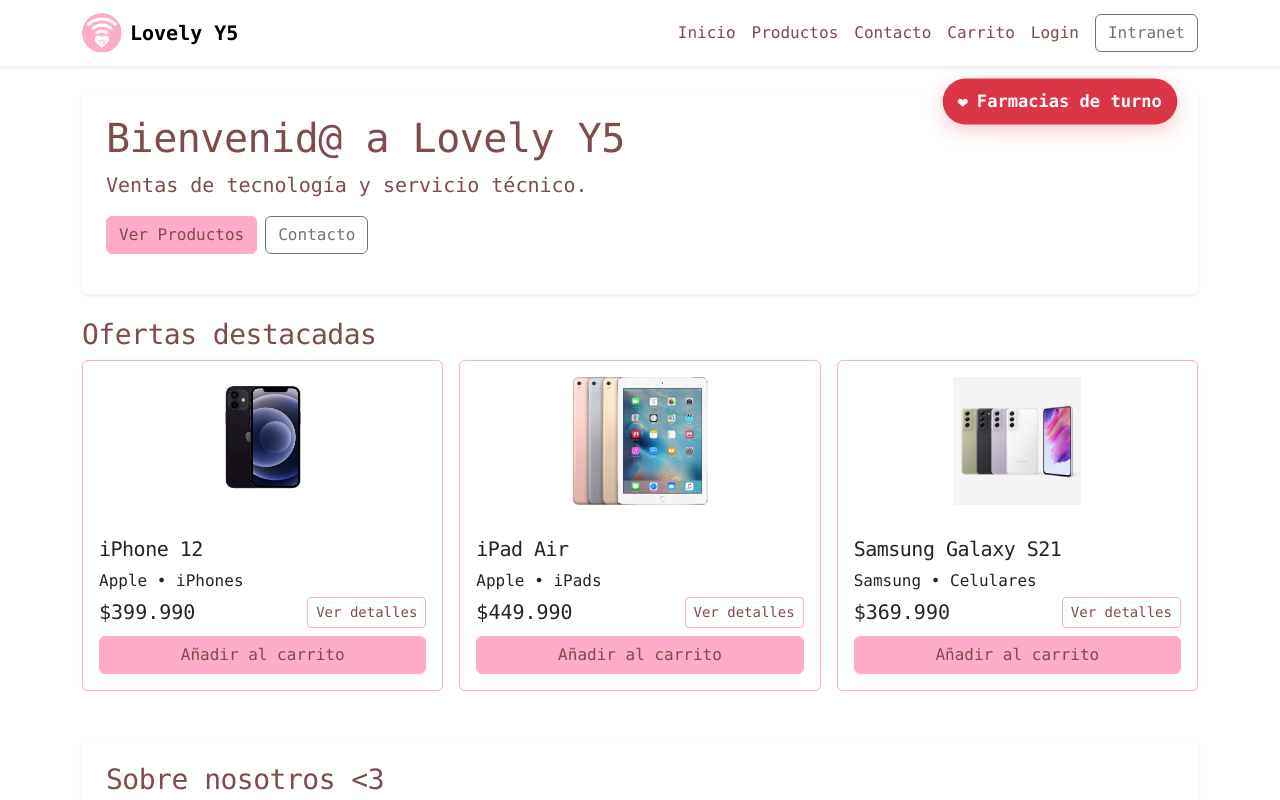
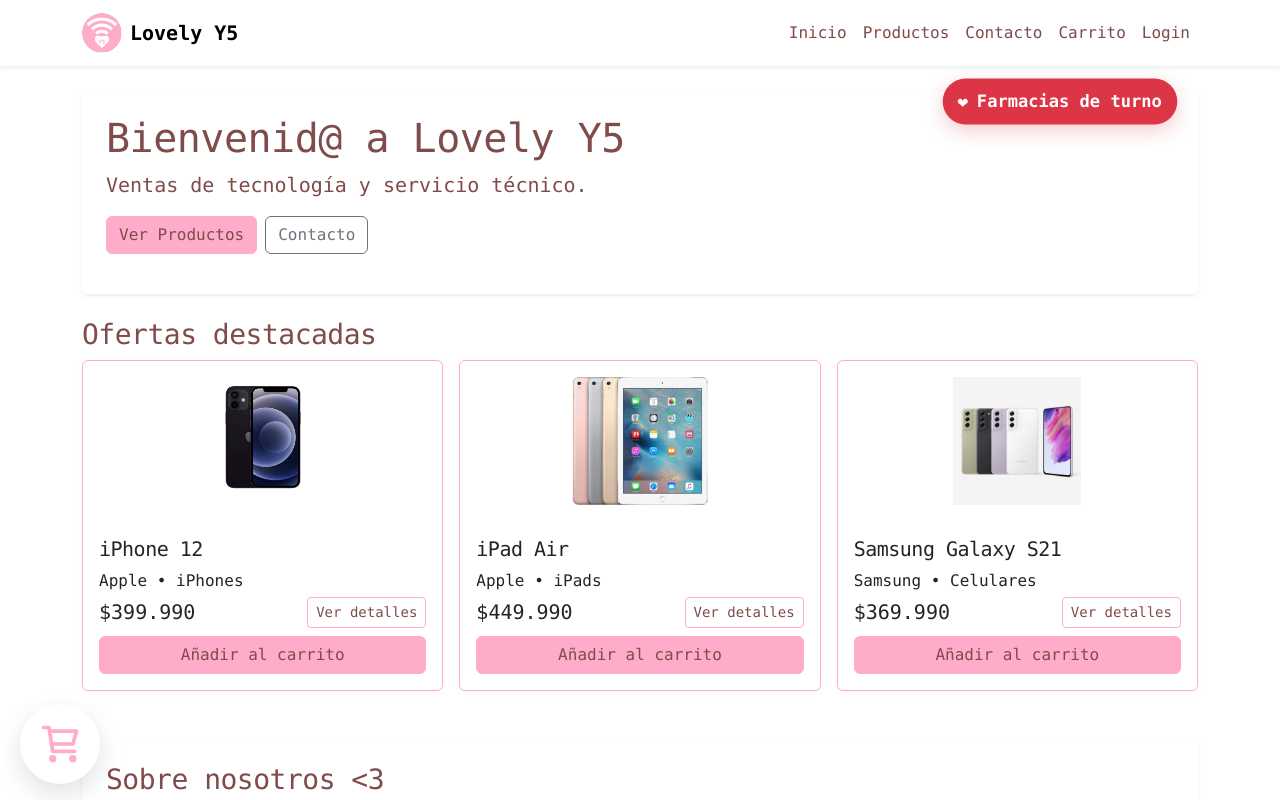
Before and after one commit to sibelsama111/lovely-y5-webnextjs, a Next.js app in the folder lovely-y5/: page / in a window 1280 px wide. Shown: the top 800 px of the page. Built offline with nearby package versions, Linux system fonts and the light colour scheme.

Commit message:
reparacion de botones

```diff
--- a/lovely-y5/app/globals.css
+++ b/lovely-y5/app/globals.css
@@ -242,7 +242,8 @@
   /* Mover carrito a la esquina inferior izquierda para no solapar con el botón de farmacias */
   left: 20px;
   bottom: calc(env(safe-area-inset-bottom, 0px) + 16px);
-  z-index: 1060; /* encima de la mayoría de elementos */
+  /* z-index elevado para garantizar que quede sobre el footer y otros elementos */
+  z-index: 9999;
 }
 
 .floating-cart-button img { display: block; }
--- a/lovely-y5/components/FloatingCart.tsx
+++ b/lovely-y5/components/FloatingCart.tsx
@@ -1,44 +1,20 @@
 // components/FloatingCart.tsx
 'use client'
 import Link from 'next/link'
-import React, { useEffect, useState } from 'react'
+import React from 'react'
 
 export default function FloatingCart() {
-  // Estado para ocultar el botón cuando el usuario está cerca del footer
-  const [hidden, setHidden] = useState(false)
-
-  useEffect(() => {
-    function checkVisibility() {
-      const footer = document.querySelector('footer')
-      const footerHeight = footer ? (footer as HTMLElement).offsetHeight : 0
-      const nearBottom = window.innerHeight + window.scrollY >= document.body.offsetHeight - footerHeight - 24
-      setHidden(nearBottom)
-    }
-
-    // Recalcular al hacer scroll y al redimensionar
-    window.addEventListener('scroll', checkVisibility, { passive: true })
-    window.addEventListener('resize', checkVisibility)
-    // Comprobar al montar
-    checkVisibility()
-
-    return () => {
-      window.removeEventListener('scroll', checkVisibility)
-      window.removeEventListener('resize', checkVisibility)
-    }
-  }, [])
-
-  // Ajustes de tamaño: ligeramente más grande y con transición suave
+  // El carrito ahora debe mostrarse siempre; eliminamos la lógica de ocultado.
   const size = 80
   const iconSize = 44
 
   return (
     <div
-      aria-hidden={hidden}
       className="floating-cart-wrapper"
       style={{
         transition: 'opacity 180ms ease, transform 180ms ease',
-        opacity: hidden ? 0 : 1,
-        transform: hidden ? 'scale(0.92)' : 'scale(1)'
+        opacity: 1,
+        transform: 'scale(1)'
       }}
     >
       <Link
--- a/lovely-y5/components/Navbar.tsx
+++ b/lovely-y5/components/Navbar.tsx
@@ -43,9 +43,7 @@
             {user && <>
               <li className="nav-item"><button className="btn btn-link nav-link" onClick={logout}>Cerrar Sesión</button></li>
             </>}
-            <li className="nav-item ms-2">
-              <Link href="/admin" className="btn btn-outline-secondary">Intranet</Link>
-            </li>
+            {/* Intranet link removed — el acceso se realiza desde /login */}
           </ul>
         </div>
       </div>
```
